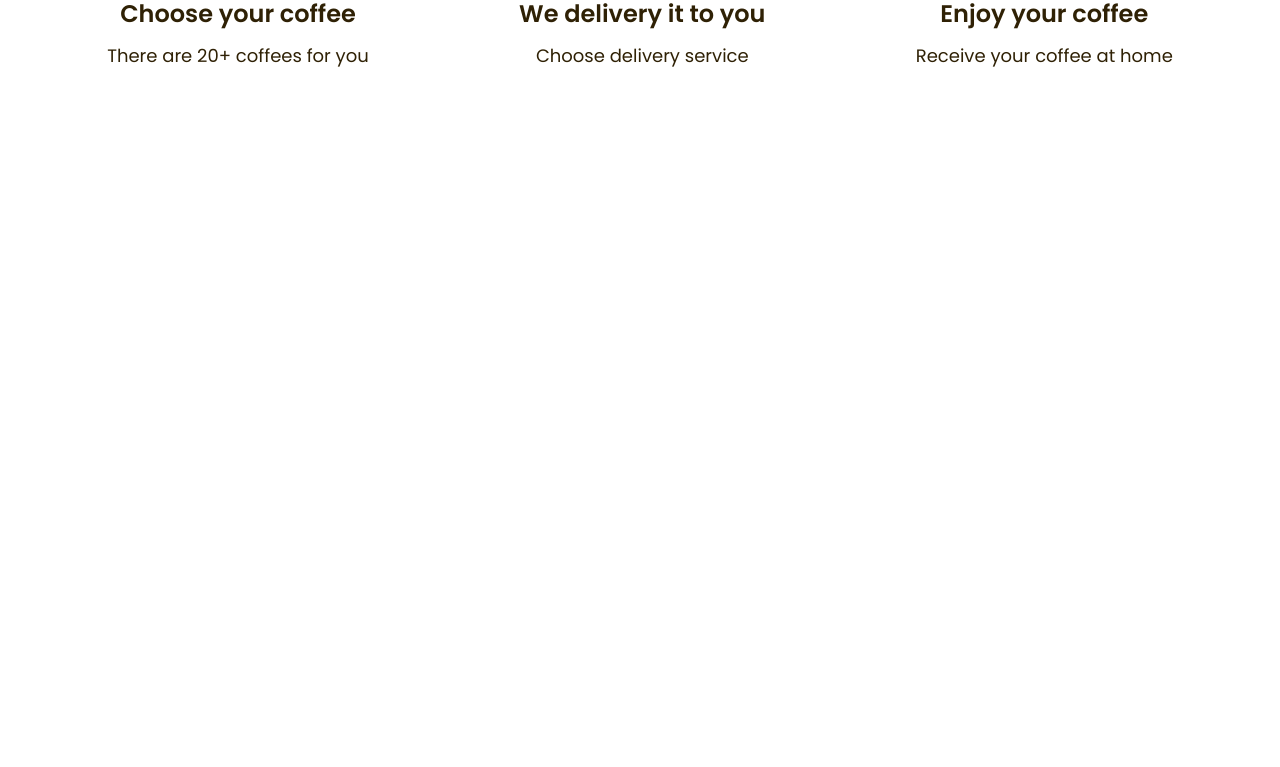
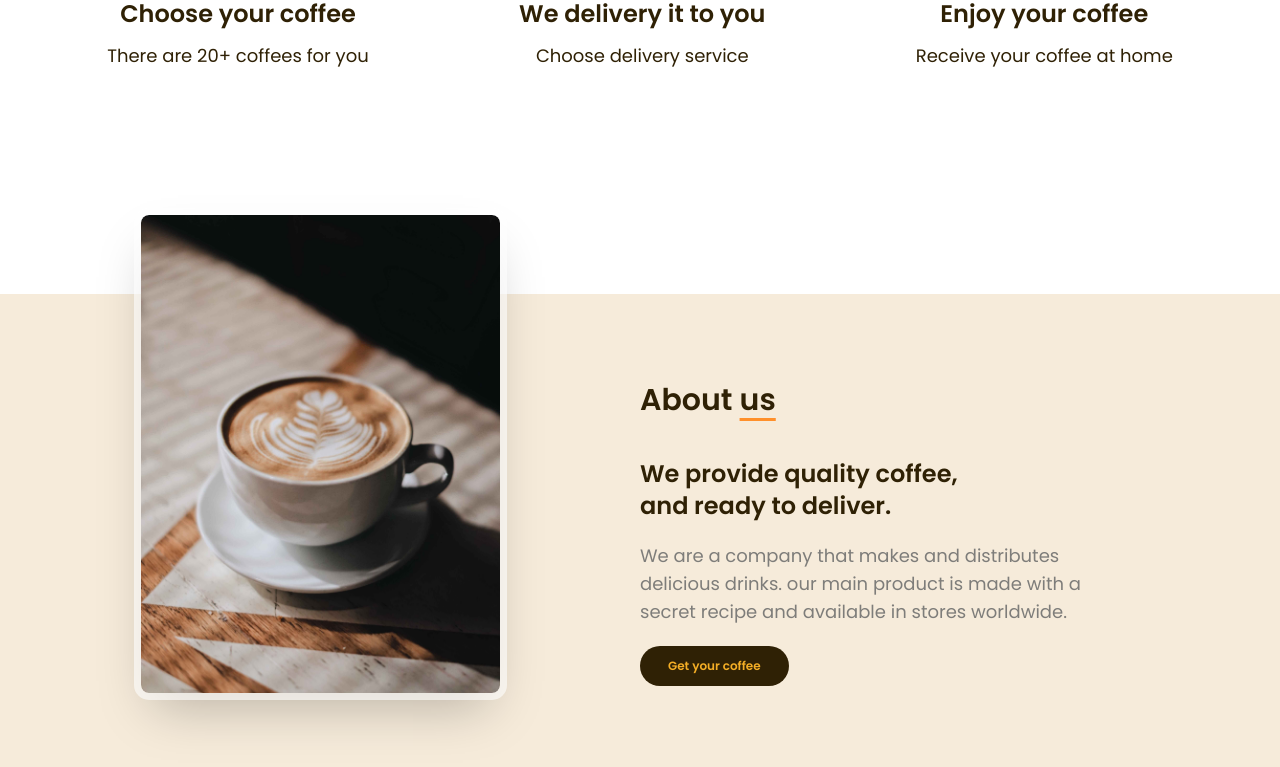
Before and after one commit to mateus-gotardi/e-commerce-prototype, a Next.js app: page / in a window 1280 px wide. Shown: the part 1741-2508 px from the top of the page. Before the commit the page ends 1811 px from the top, so only its background shows below. Built offline with nearby package versions, Linux system fonts and the light colour scheme.

Commit message:
about section, background need upgrades

```diff
--- a/src/app/page.tsx
+++ b/src/app/page.tsx
@@ -1,5 +1,5 @@
 import { cn } from "@/utils";
-import { Box, BuyMe, Cappuccino, Header, Popular, Delivery } from "@/components";
+import { Box, BuyMe, Cappuccino, Header, Popular, Delivery, About } from "@/components";
 
 export default function Home() {
   return (
@@ -13,6 +13,7 @@ export default function Home() {
       </Box>
       <Popular />
       <Delivery />
+      <About />
     </main>
   );
 }
--- /dev/null
+++ b/src/components/about.tsx
@@ -0,0 +1,22 @@
+import React from "react";
+import { cn } from "@/utils";
+import Image from "next/image";
+import { subsubtitle, subtitle, underlined } from "./commonStyle";
+
+export default function About() {
+    return (
+        <section id="about" className={cn("w-full h-[30rem] bg-accents-2 flex align-center justify-around")}>
+            <div className={cn("w-1/2 flex items-center justify-center")}>
+                <div className={cn("relative top-[-5rem] overflow-hidden rounded-lg outline outline-[7px] outline-glass/60 shadow-2xl")}>
+                    <Image src="/images/about-coffee.jpg" alt="coffee cup" width={359} height={497} />
+                </div>
+            </div>
+            <div className={cn("w-1/2 flex flex-col items-start justify-center")}>
+                <h2 className={cn(subtitle, "mb-10")}>About <span className={cn(underlined)}>us</span></h2>
+                <h3 className={cn(subsubtitle, "mb-5")}>We provide quality coffee,<br />and ready to deliver.</h3>
+                <p className={cn("text-light text-lg w-3/4 mb-5")}>We are a company that makes and distributes delicious drinks. our main product is made with a secret recipe and available in stores worldwide.</p>
+                <button className={cn("px-7 py-3 bg-secondary cursor-pointer text-tertiary rounded-full text-xs font-semibold")}>Get your coffee</button>
+            </div>
+        </section>
+    )
+}
--- a/src/components/commonStyle.tsx
+++ b/src/components/commonStyle.tsx
@@ -1,3 +1,4 @@
 export const subtitle = "font-semibold text-3xl text-secondary";
+export const subsubtitle = "font-semibold text-2xl text-secondary";
 export const underlined = "underline decoration-primary underline-offset-8"
 export const sticker = "bg-glass text-secondary shadow-xl outline outline-glass/60 rounded-full absolute font-semibold cursor-default";
--- a/src/components/delivery.tsx
+++ b/src/components/delivery.tsx
@@ -8,7 +8,7 @@ export default function Delivery() {
     let text1 = "text-2xl font-semibold text-secondary mb-3"
     let text2 = "text-lg text-light text-secondary"
     return (
-        <div className={cn("flex items-start justify-start w-[95vw] flex-col")}>
+        <div className={cn("flex items-start justify-start w-[95vw] flex-col mb-56")}>
             <h2 className={cn(subtitle, 'ml-12 w-full mb-14')}>How to use delivery <span className={cn(underlined)}>service</span></h2>
             <div className={cn("flex w-full items-center justify-around")}>
                 <div className={cn(stepClass)}>
--- a/src/components/index.tsx
+++ b/src/components/index.tsx
@@ -1,3 +1,4 @@
+import About from "./about";
 import Box from "./box";
 import BuyMe from "./buyme";
 import Cappuccino from "./cappuccino";
@@ -5,4 +6,4 @@ import Delivery from "./delivery";
 import Header from "./header";
 import Popular from "./popular";
 
-export { Box, Header, Cappuccino, BuyMe, Popular, Delivery };
+export { Box, Header, Cappuccino, BuyMe, Popular, Delivery, About };
--- a/tailwind.config.js
+++ b/tailwind.config.js
@@ -12,6 +12,7 @@ module.exports = {
       'accents-2': '#F6EBDA',
       'primary':'#FF902B',
       'secondary':'#2F2105',
+      'tertiary': '#F4AE26',
       'glass':'#FFFFFF',
       'light':'#7E7D7A',
       'lowprimary':'#FFD28F',
```
Also changed, not shown: src/components/special.tsx (added).
